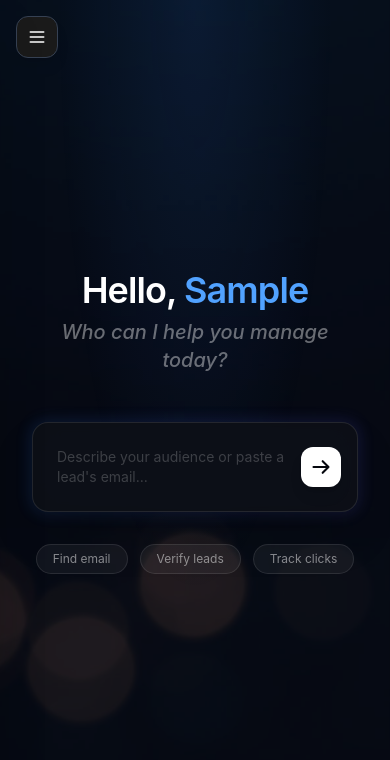
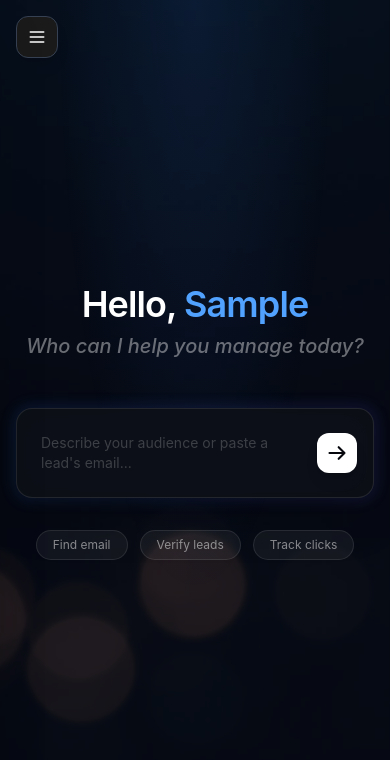
Before and after one commit to MBadarMurtaza/Final-Year-Project, a React (Vite) app in the folder Leads Locker/front-end/: page /home in a window 390 px wide. Shown: the top 760 px of the page. Built offline with nearby package versions, Linux system fonts and the light colour scheme; sample sign-in values are in the browser's storage.

Commit message:
Use responsive padding for main layout
Replace fixed p-8 on the main content container with responsive padding classes (px-4 py-8 sm:px-6 lg:px-12) to improve horizontal spacing on small and large viewports while preserving vertical padding.

```diff
--- a/Leads Locker/front-end/src/Pages/Home.jsx
+++ b/Leads Locker/front-end/src/Pages/Home.jsx
@@ -46,7 +46,7 @@ const Home = () => {
       <Sider />
 
       {/* --- MAIN CONTENT AREA --- */}
-      <main className="relative z-10 flex-1 flex flex-col items-center justify-center p-8 overflow-y-auto">
+      <main className="relative z-10 flex-1 flex flex-col items-center justify-center px-4 py-8 sm:px-6 lg:px-12 overflow-y-auto">
         <div className="w-full max-w-3xl text-center animate-fadeInUp">
           <h1 className="text-4xl md:text-5xl font-semibold tracking-tight mb-2">
             Hello,{" "}
```
